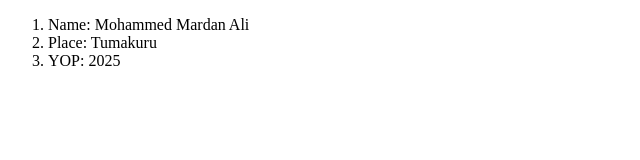
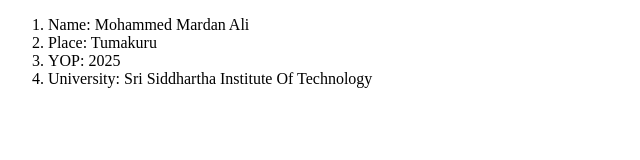
Before and after one commit to Mardan111/Git-rep, a plain HTML site: page index.html in a window 1280 px wide. Shown: the whole page, without its empty margins (0-640 px from the left). Drawn offline with Linux system fonts and the light colour scheme.

Commit message:
Update index.html

```diff
--- a/index.html
+++ b/index.html
@@ -10,6 +10,7 @@
         <li>Name: Mohammed Mardan Ali</li>
         <li>Place: Tumakuru</li>
         <li>YOP: 2025</li>
+        <li>University: Sri Siddhartha Institute Of Technology</li>
     </ol>
 </body>
 </html>
```
